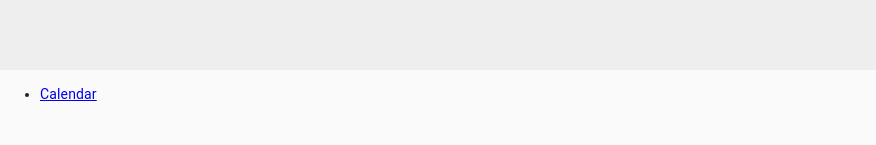
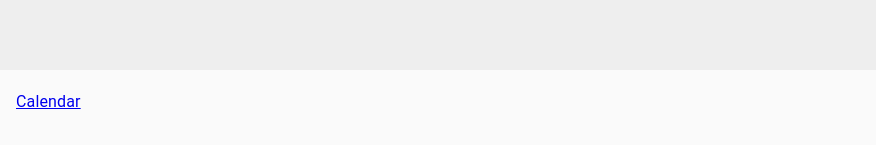
Before and after one commit to brainchild-projects/printables, a React (Create React App) app: page / in a window 1280 px wide. Shown: the part 261-406 px from the top of the page, without its empty margins (0-876 px from the left). Built offline with nearby package versions, Linux system fonts and the light colour scheme; the HTML template or start-up script is replaced by a standard one.

Commit message:
feat: use  material-ui list on main page

```diff
--- a/src/pages/main/MainPage.tsx
+++ b/src/pages/main/MainPage.tsx
@@ -1,13 +1,18 @@
 import React from 'react';
 import { Link } from 'react-router-dom';
+import { List, ListItem, ListItemText } from '@material-ui/core';
 import Hero from '../../components/Hero';
 
 const MainPage = (): JSX.Element => (
   <>
     <Hero title="Printables" subtitle="Printable materials for Education" />
-    <ul>
-      <li><Link to="/calendar">Calendar</Link></li>
-    </ul>
+    <List>
+      <ListItem>
+        <ListItemText>
+          <Link to="/calendar">Calendar</Link>
+        </ListItemText>
+      </ListItem>
+    </List>
   </>
 );
 
```
